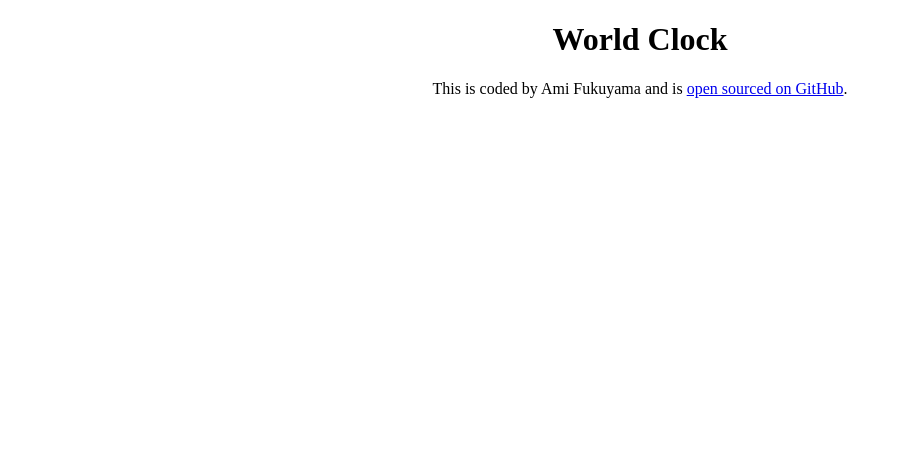
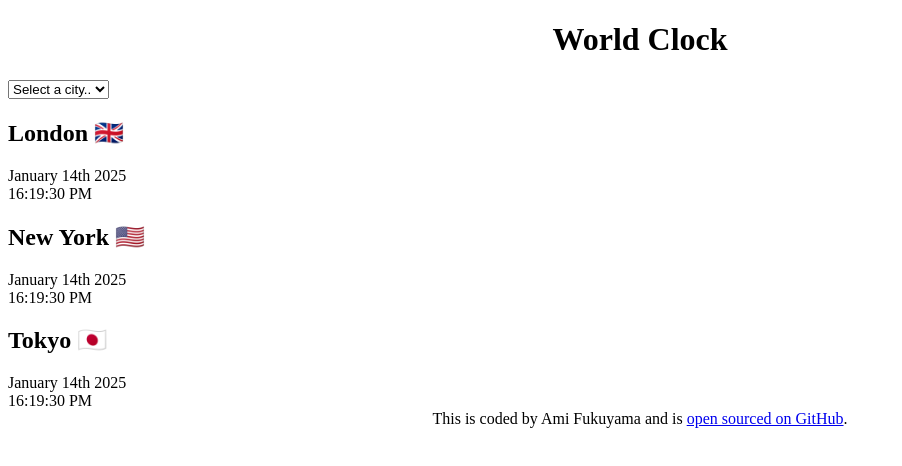
Before and after one commit to Ami0480/world-clock, a plain HTML site: page index.html in a window 1280 px wide. Shown: the whole page, without its empty margins (0-902 px from the left). Drawn offline with Linux system fonts and the light colour scheme.

Commit message:
added the basic HTML

```diff
--- a/index.html
+++ b/index.html
@@ -7,7 +7,30 @@
     <title>Wordl Clock - Ami Fukuyama</title>
   </head>
   <body>
-    <h1>World Clock</h1>
+    <div class="container">
+      <h1>World Clock</h1>
+      <select>
+        <option value="">Select a city..</option>
+        <option value="">London</option>
+        <option value="">New York</option>
+        <option value="">Tokyo</option>
+      </select>
+      <div class="city">
+        <h2>London 🇬🇧</h2>
+        <div class="date">January 14th 2025</div>
+        <div class="time">16:19:30 PM</div>
+      </div>
+      <div class="city">
+        <h2>New York 🇺🇸</h2>
+        <div class="date">January 14th 2025</div>
+        <div class="time">16:19:30 PM</div>
+      </div>
+      <div class="city">
+        <h2>Tokyo 🇯🇵</h2>
+        <div class="date">January 14th 2025</div>
+        <div class="time">16:19:30 PM</div>
+      </div>
+    </div>
     <footer>
       This is coded by Ami Fukuyama and is
       <a href="https://github.com/Ami0480/world-clock" target="_blank"
```
